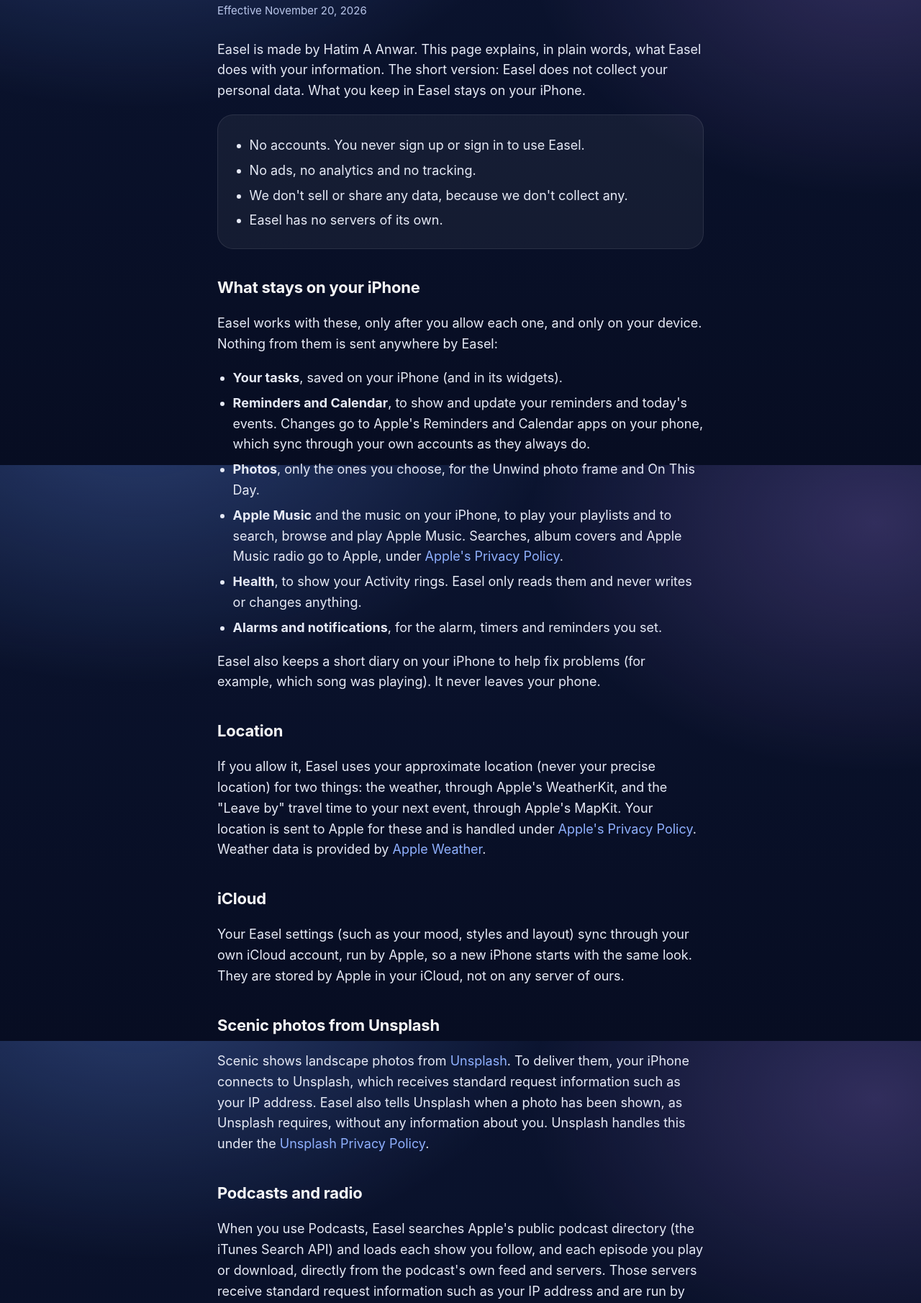
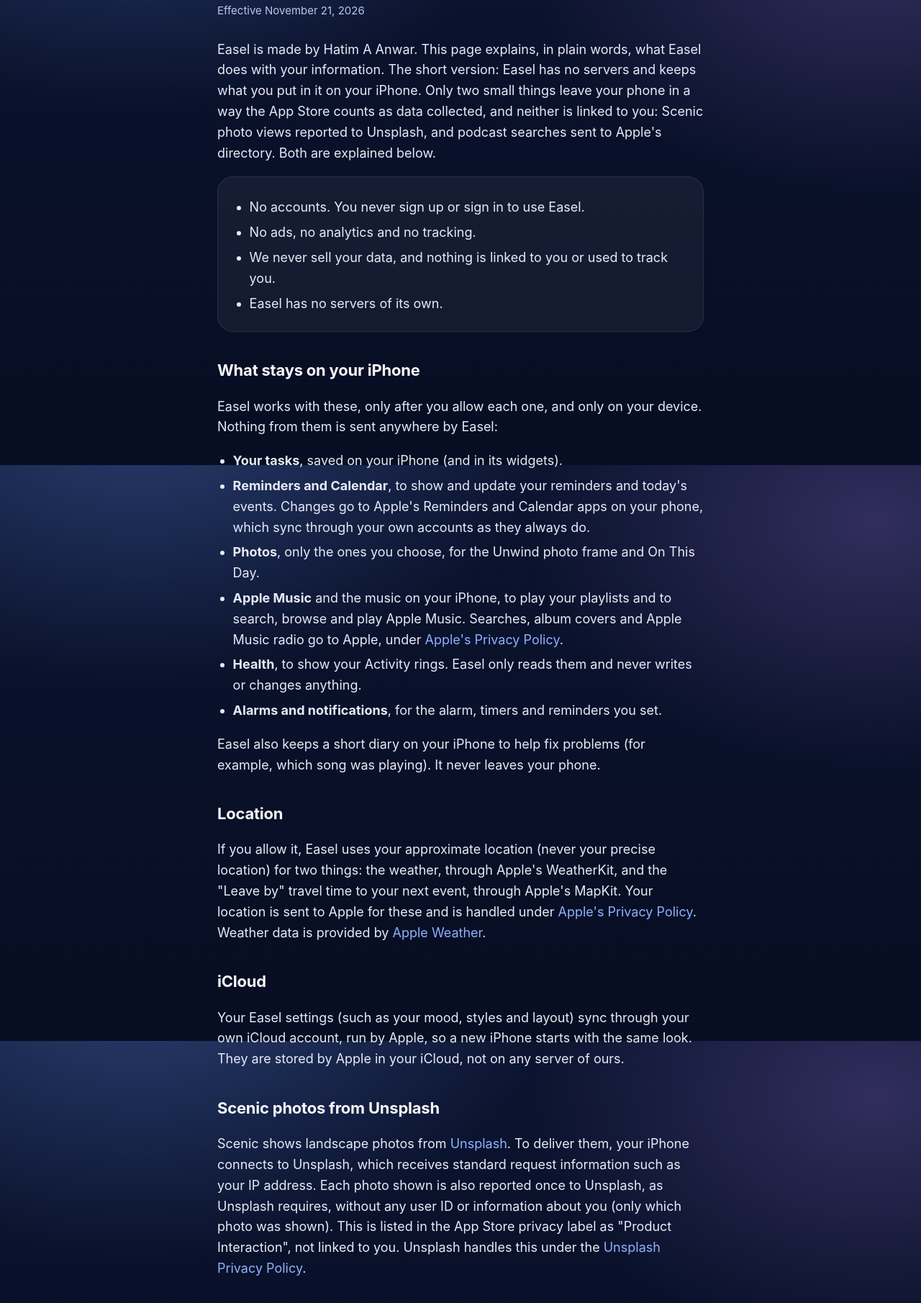
Before and after one commit to hatuma-sh/easel-site, a plain HTML site: page privacy.html in a window 1280 px wide. Shown: the part 154-1964 px from the top of the page at 72% size. Drawn offline with Linux system fonts and the light colour scheme.

Commit message:
Privacy policy: state the two items in the App Store privacy label (Unsplash photo views, podcast searches); effective November 21, 2026

```diff
--- a/privacy.html
+++ b/privacy.html
@@ -20,15 +20,15 @@
 
     <main>
       <h1 class="page">Privacy Policy</h1>
-      <p class="meta">Effective November 20, 2026</p>
+      <p class="meta">Effective November 21, 2026</p>
 
-      <p>Easel is made by Hatim A Anwar. This page explains, in plain words, what Easel does with your information. The short version: Easel does not collect your personal data. What you keep in Easel stays on your iPhone.</p>
+      <p>Easel is made by Hatim A Anwar. This page explains, in plain words, what Easel does with your information. The short version: Easel has no servers and keeps what you put in it on your iPhone. Only two small things leave your phone in a way the App Store counts as data collected, and neither is linked to you: Scenic photo views reported to Unsplash, and podcast searches sent to Apple's directory. Both are explained below.</p>
 
       <div class="card">
         <ul>
           <li>No accounts. You never sign up or sign in to use Easel.</li>
           <li>No ads, no analytics and no tracking.</li>
-          <li>We don't sell or share any data, because we don't collect any.</li>
+          <li>We never sell your data, and nothing is linked to you or used to track you.</li>
           <li>Easel has no servers of its own.</li>
         </ul>
       </div>
@@ -52,17 +52,17 @@
       <p>Your Easel settings (such as your mood, styles and layout) sync through your own iCloud account, run by Apple, so a new iPhone starts with the same look. They are stored by Apple in your iCloud, not on any server of ours.</p>
 
       <h2>Scenic photos from Unsplash</h2>
-      <p>Scenic shows landscape photos from <a href="https://unsplash.com/?utm_source=easel&amp;utm_medium=referral">Unsplash</a>. To deliver them, your iPhone connects to Unsplash, which receives standard request information such as your IP address. Easel also tells Unsplash when a photo has been shown, as Unsplash requires, without any information about you. Unsplash handles this under the <a href="https://unsplash.com/privacy">Unsplash Privacy Policy</a>.</p>
+      <p>Scenic shows landscape photos from <a href="https://unsplash.com/?utm_source=easel&amp;utm_medium=referral">Unsplash</a>. To deliver them, your iPhone connects to Unsplash, which receives standard request information such as your IP address. Each photo shown is also reported once to Unsplash, as Unsplash requires, without any user ID or information about you (only which photo was shown). This is listed in the App Store privacy label as "Product Interaction", not linked to you. Unsplash handles this under the <a href="https://unsplash.com/privacy">Unsplash Privacy Policy</a>.</p>
 
       <h2>Podcasts and radio</h2>
-      <p>When you use Podcasts, Easel searches Apple's public podcast directory (the iTunes Search API) and loads each show you follow, and each episode you play or download, directly from the podcast's own feed and servers. Those servers receive standard request information such as your IP address and are run by each show under its own privacy policy. The shows you follow, your place in each episode and your downloads stay on your iPhone.</p>
+      <p>When you use Podcasts, the words you type in a podcast search go to Apple's public podcast directory (the iTunes Search API) to find shows; Easel doesn't keep them, and they are listed in the App Store privacy label as "Search History", not linked to you. Easel loads each show you follow, and each episode you play or download, directly from the podcast's own feed and servers. Those servers receive standard request information such as your IP address and are run by each show under its own privacy policy. The shows you follow, your place in each episode and your downloads stay on your iPhone.</p>
       <p>Internet radio comes from <a href="https://www.radio-browser.info">Radio Browser</a>, a free public directory of stations. Your iPhone asks the directory for stations in the genre you pick and then plays a station directly from its own stream. The directory and the station receive standard request information such as your IP address. Easel sends no information about you to either.</p>
 
       <h2>Purchases</h2>
       <p>The free trial and Easel Plus are handled entirely by Apple through the App Store. We never see your payment details, name or Apple Account.</p>
 
       <h2>Children</h2>
-      <p>Easel is not directed at children, and it collects nothing from anyone, of any age.</p>
+      <p>Easel is not directed at children, and it collects no personal information from anyone, of any age.</p>
 
       <h2>Changes to this policy</h2>
       <p>If this policy changes, the new version will be posted on this page with a new effective date.</p>
```
